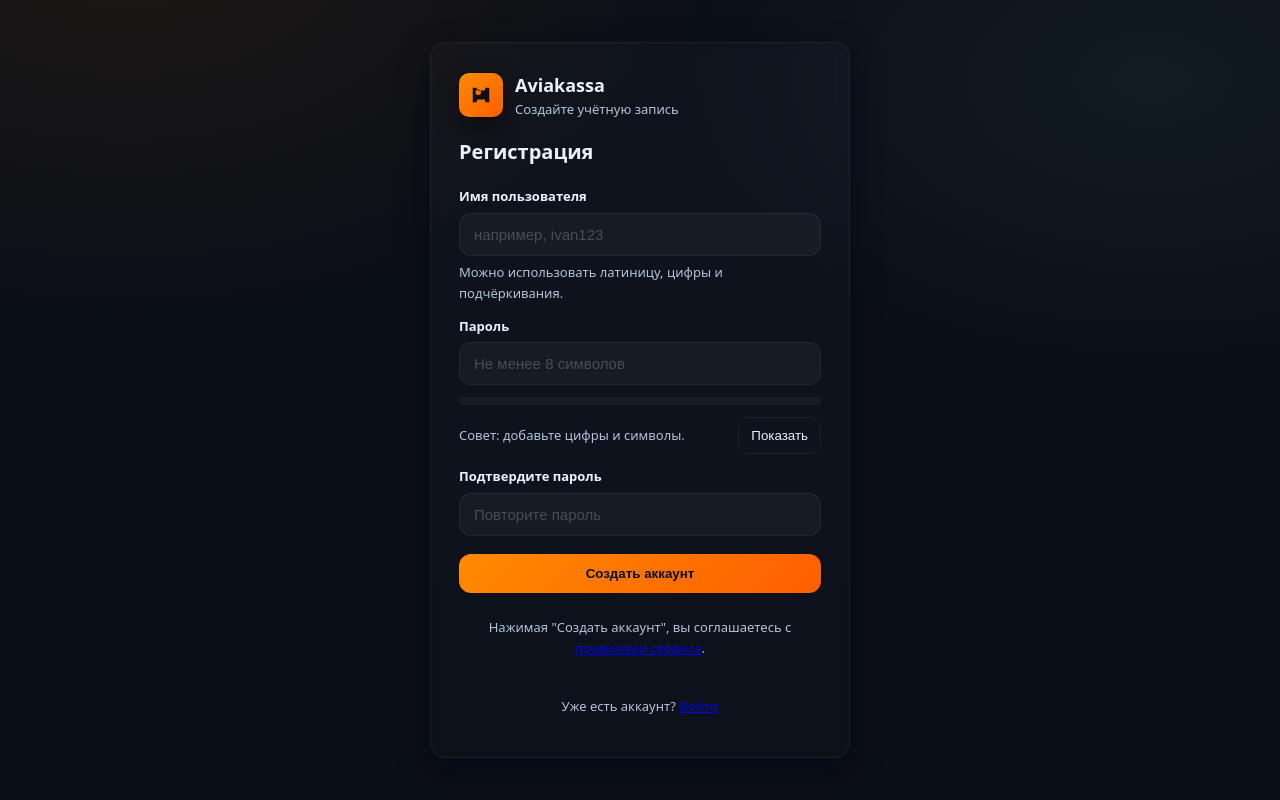
After one commit to Doni-zip/Aviakassa, a Django app: page /register/ in a window 1280 px wide. The commit adds this page. Run offline with Django 5.2, Linux system fonts and the light colour scheme.

Commit message:
Добавлен регистрация и логин

```diff
--- a/aviakassa/urls.py
+++ b/aviakassa/urls.py
@@ -3,5 +3,5 @@
 
 urlpatterns = [
     path('admin/', admin.site.urls),
-    path('', include('flights.urls'))
+    path('', include('flights.urls')),
 ]
--- /dev/null
+++ b/flights/templates/register.html
@@ -0,0 +1,175 @@
+<!doctype html>
+<html lang="ru">
+<head>
+  <meta charset="utf-8" />
+  <meta name="viewport" content="width=device-width, initial-scale=1" />
+  <title>Регистрация — Aviakassa</title>
+  <meta name="description" content="Страница регистрации пользователя — только верстка и фронт-валидация" />
+  <style>
+    :root{
+      --bg:#0b0f17; --bg-soft:#0f1624; --glass:rgba(255,255,255,.04);
+      --text:#ebf2ff; --text-dim:#b6c3da; --accent:#ff8a00; --radius:16px; --border:1px solid rgba(255,255,255,.06);
+      --card-w:420px;
+    }
+    *{box-sizing:border-box}
+    html,body{height:100%}
+    body{
+      margin:0; font:400 16px/1.6 system-ui, -apple-system, "Segoe UI", Roboto, "Noto Sans", Arial;
+      background: radial-gradient(1200px 800px at 10% -10%, rgba(255,138,0,.08), transparent 50%),
+                  radial-gradient(1000px 600px at 90% 10%, rgba(106,227,255,.06), transparent 50%),
+                  var(--bg); color:var(--text); -webkit-font-smoothing:antialiased; -moz-osx-font-smoothing:grayscale;
+      display:flex; align-items:center; justify-content:center; padding:32px;
+    }
+
+    .panel{
+      width:100%; max-width:var(--card-w); background:linear-gradient(180deg, rgba(255,255,255,.02), rgba(255,255,255,.01));
+      border-radius:var(--radius); padding:28px; border:var(--border); box-shadow:0 12px 30px rgba(2,6,23,.6);
+      backdrop-filter: blur(6px) saturate(120%);
+    }
+
+    .brand{display:flex; gap:12px; align-items:center; margin-bottom:8px}
+    .logo-badge{width:44px; height:44px; border-radius:10px; display:grid; place-items:center; background:linear-gradient(135deg,var(--accent),#ff5e00); box-shadow:0 8px 24px rgba(0,0,0,.45)}
+    .logo-badge svg{width:22px;height:22px;fill:#0b0f17}
+    .brand h1{font-size:18px;margin:0;font-weight:800}
+    .brand p{margin:0;color:var(--text-dim); font-size:13px}
+
+    h2{margin:16px 0 6px; font-size:20px}
+    .muted{color:var(--text-dim); margin-bottom:18px}
+
+    form{display:grid; gap:12px}
+
+    .field{display:flex; flex-direction:column; gap:6px}
+    label{font-weight:600; font-size:13px}
+    input[type="text"], input[type="password"]{
+      width:100%; padding:12px 14px; border-radius:12px; background:var(--glass); border:var(--border); color:var(--text);
+      outline:none; font-size:15px;
+    }
+    input::placeholder{color:rgba(255,255,255,.22)}
+
+    .row{display:flex; gap:10px}
+    .half{flex:1}
+
+    .hint{font-size:13px; color:var(--text-dim)}
+
+    .pass-strength{
+      height:8px; border-radius:999px; background:rgba(255,255,255,.04); overflow:hidden; margin-top:6px;
+    }
+    .pass-strength > i{display:block; height:100%; width:0%; transition:width .25s ease}
+
+    .controls{display:flex; gap:8px; align-items:center; justify-content:space-between; margin-top:6px}
+
+    .btn{
+      display:inline-flex; align-items:center; justify-content:center; gap:8px; padding:12px 14px; border-radius:12px; border:none;
+      background:linear-gradient(135deg,var(--accent),#ff5e00); color:#0b0f17; font-weight:700; cursor:pointer; width:100%;
+    }
+
+    .secondary{background:transparent; border:var(--border); color:var(--text); padding:10px 12px; border-radius:10px}
+
+    .legal{font-size:13px; color:var(--text-dim); text-align:center; margin-top:12px}
+
+    /* small helpers */
+    .error{color:var(--danger, #ff5a7a); font-size:13px}
+    .success{color:#21e18a}
+
+    /* responsive */
+    @media (max-width:480px){ .panel{padding:20px; border-radius:12px} }
+  </style>
+</head>
+<body>
+  <main class="panel" role="main" aria-labelledby="reg-title">
+    <div class="brand">
+      <div class="logo-badge" aria-hidden="true">
+        <svg viewBox="0 0 24 24" role="img"><path d="M3 4h4l1 3h8l1-3h4v16h-4l-1-3H8l-1 3H3V4zm6 8a3 3 0 1 0 0-6 3 3 0 0 0 0 6z"/></svg>
+      </div>
+      <div>
+        <h1>Aviakassa</h1>
+        <p class="muted">Создайте учётную запись</p>
+      </div>
+    </div>
+
+    <h2 id="reg-title">Регистрация</h2>
+    <p class="muted" style="color: red;">
+      {% for e in error %}
+      {{ e }}
+      {% endfor %}
+    </p>
+
+    <form id="regForm" action="" method="post" novalidate>
+      {% csrf_token %}
+
+      <div class="field">
+        <label for="username">Имя пользователя</label>
+        <input id="username" name="username" type="text" placeholder="например, ivan123" minlength="3" maxlength="30" required autocomplete="username" />
+        <div class="hint" id="loginHint">Можно использовать латиницу, цифры и подчёркивания.</div>
+      </div>
+
+      <div class="field">
+        <label for="password">Пароль</label>
+        <input id="password" name="password" type="password" placeholder="Не менее 8 символов" minlength="8" required autocomplete="new-password" />
+        <div class="pass-strength" aria-hidden="true"><i id="strengthBar" style="background:linear-gradient(90deg,var(--accent),#ff5e00);"></i></div>
+        <div class="controls">
+          <div class="hint">Совет: добавьте цифры и символы.</div>
+          <button type="button" class="secondary" id="togglePwd">Показать</button>
+        </div>
+      </div>
+
+      <div class="field">
+        <label for="confirm">Подтвердите пароль</label>
+        <input id="confirm" name="confirm" type="password" placeholder="Повторите пароль" minlength="8" required autocomplete="new-password" />
+        <div id="matchMsg" class="hint"></div>
+      </div>
+
+      <button class="btn" id="submitBtn" type="submit">Создать аккаунт</button>
+
+      <p class="legal">Нажимая "Создать аккаунт", вы соглашаетесь с <a href="#">правилами сервиса</a>.</p>
+
+      <p class="legal"> Уже есть аккаунт?
+      <a href="{% url 'login' %}">Войти</a>
+     </p>
+    </form>
+  </main>
+
+  <script>
+    const pwd = document.getElementById('password');
+    const conf = document.getElementById('confirm');
+    const toggle = document.getElementById('togglePwd');
+    const strengthBar = document.getElementById('strengthBar');
+    const matchMsg = document.getElementById('matchMsg');
+    const form = document.getElementById('regForm');
+    const submitBtn = document.getElementById('submitBtn');
+
+    function calcStrength(value){
+      let score = 0;
+      if(value.length >= 8) score += 1;
+      if(/[A-Z]/.test(value)) score += 1;
+      if(/[0-9]/.test(value)) score += 1;
+      if(/[^A-Za-z0-9]/.test(value)) score += 1;
+      return Math.min(score,4);
+    }
+
+    function updateStrength(){
+      const s = calcStrength(pwd.value);
+      const pct = (s/4)*100;
+      strengthBar.style.width = pct + '%';
+      if(s <= 1) strengthBar.style.background = 'linear-gradient(90deg,#ff5a7a,#ff8a00)';
+      else if(s === 2) strengthBar.style.background = 'linear-gradient(90deg,#ffcc00,#ff8a00)';
+      else if(s === 3) strengthBar.style.background = 'linear-gradient(90deg,#21e18a,#6ae3ff)';
+      else strengthBar.style.background = 'linear-gradient(90deg,#21e18a,#00d4ff)';
+    }
+
+    function checkMatch(){
+      if(!conf.value) { matchMsg.textContent = ''; matchMsg.className = 'hint'; return; }
+      if(pwd.value === conf.value){ matchMsg.textContent = 'Пароли совпадают'; matchMsg.className = 'hint success'; }
+      else { matchMsg.textContent = 'Пароли не совпадают'; matchMsg.className = 'hint error'; }
+    }
+
+    pwd.addEventListener('input', ()=>{ updateStrength(); checkMatch(); });
+    conf.addEventListener('input', checkMatch);
+
+    toggle.addEventListener('click', ()=>{
+      const t = pwd.type === 'password' ? 'text' : 'password';
+      pwd.type = t; conf.type = t; toggle.textContent = t === 'text' ? 'Скрыть' : 'Показать';
+    });
+  </script>
+</body>
+</html>
--- a/flights/urls.py
+++ b/flights/urls.py
@@ -1,6 +1,9 @@
 from django.urls import path
-from .views import flights_page
+from .views import *
 
 urlpatterns = [
-    path("", flights_page),
+    path("", flights_page, name='flights_page'),
+    path("register/", register_view, name='register'),
+    path("login/", login_view, name='login'),
+    path("logout/", logout_view, name='logout'),
 ]
--- a/flights/views.py
+++ b/flights/views.py
@@ -1,4 +1,7 @@
-from django.shortcuts import render
+from django.shortcuts import render, redirect
+from django.contrib.auth.models import User
+from django.contrib.auth.hashers import make_password
+from django.contrib.auth import authenticate, login, logout
 from .models import Flight, Country
 
 def flights_page(request):
@@ -11,3 +14,51 @@
     }
 
     return render(request, "flights.html", context)
+
+def register_view(request):
+    context = {
+        'error': []
+    }
+
+    if request.method == "POST":
+        username = request.POST.get('username')
+        password = request.POST.get('password')
+        confirm = request.POST.get('confirm')
+
+        if username and password and confirm and password == confirm:
+            user_from_db = authenticate(request, username=username, password=password)
+
+            if user_from_db is None:
+                User.objects.create(
+                    username=username,
+                    password=make_password(password)
+                )
+                return redirect('login')
+            else:
+                context['error'].append('Ошибка! Пользователь с таким логином уже существует')
+        else:
+            context['error'].append('Ошибка! Введите данные правильно')
+
+    return render(request, 'register.html', context)
+
+def login_view(request):
+    context = {'error': []
+    }
+
+    if request.method == "POST":
+        username = request.POST.get('username')
+        password = request.POST.get('password')
+
+        user = authenticate(request, username=username, password=password)
+
+        if user is not None:
+            login(request, user)
+            return redirect('flights_page')
+        else:
+            context['error'].append('Ошибка! Неверный логин или пароль.')
+
+    return render(request, 'login.html', context)
+
+def logout_view(request):
+    logout(request)
+    return redirect("login")
```
Also changed, not shown: flights/templates/flights.html (+17 -1 lines), flights/templates/login.html (added, +100 -0 lines), db.sqlite3.
